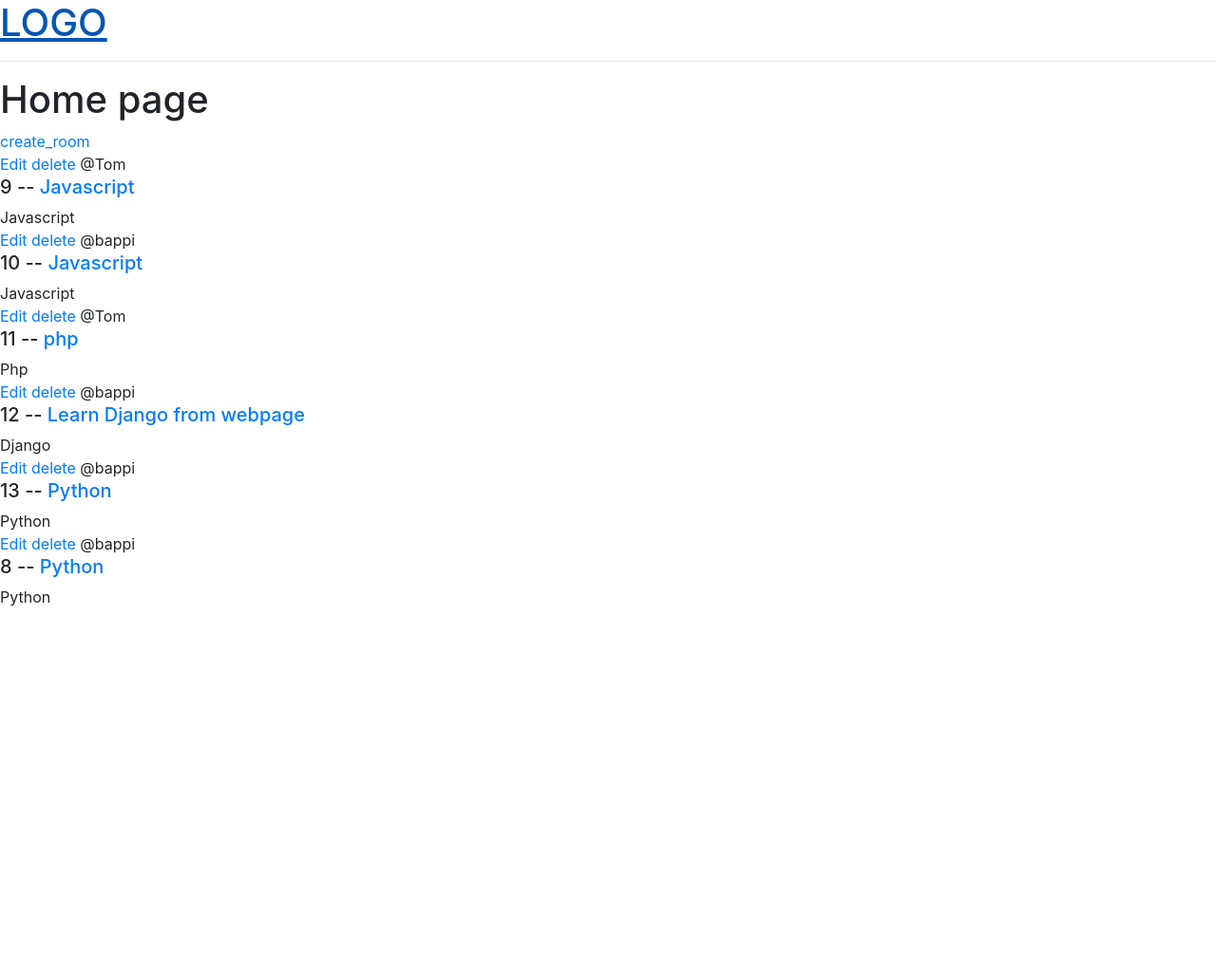
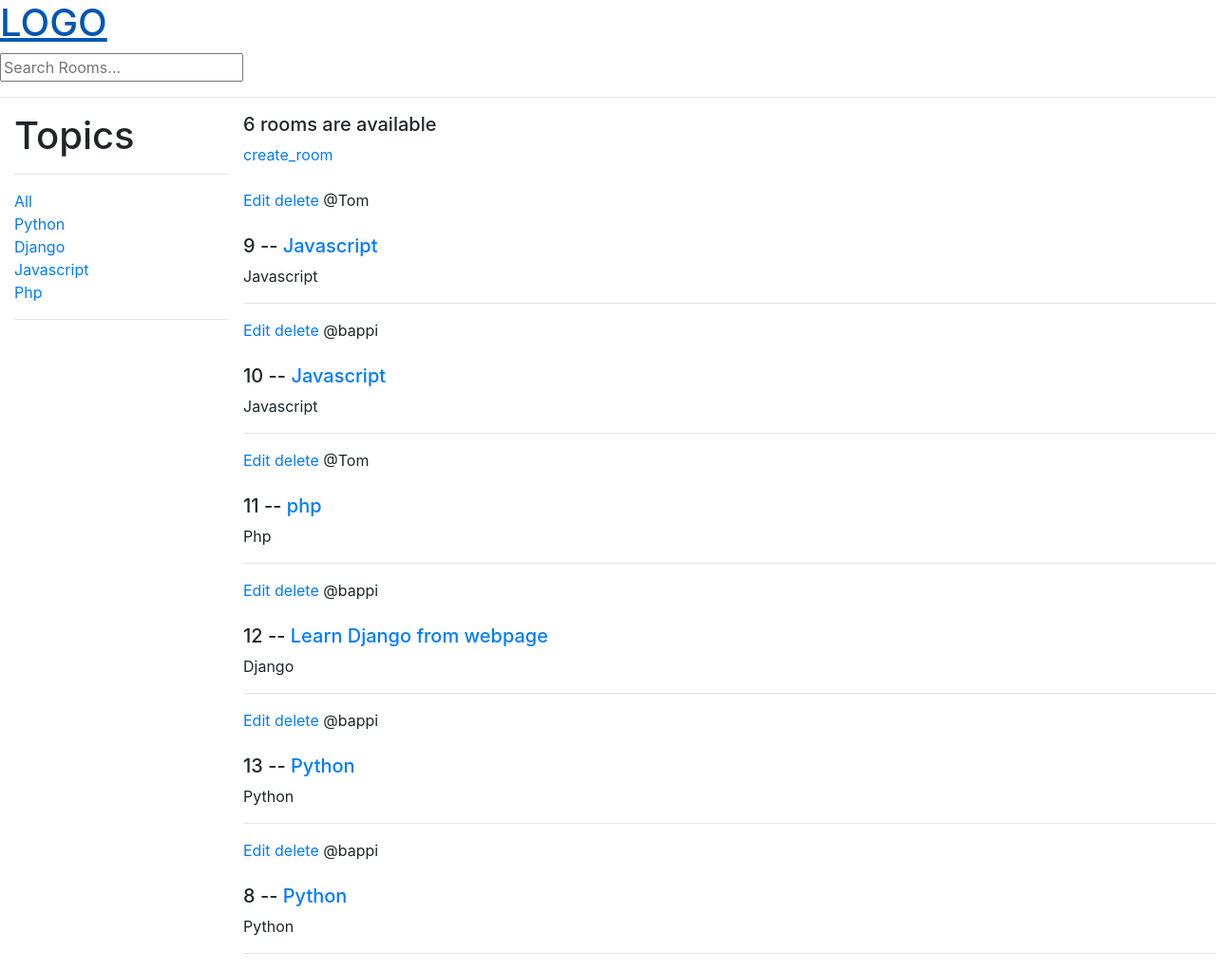
Before and after one commit to abbappii/StudyBud, a Django app: page / in a window 1280 px wide. Shown: the whole page at 95% size. Before the commit the page ends 639 px from the top, so only its background shows below. Run offline with Django 4.2, Linux system fonts and the light colour scheme; data comes from the database, SQL or seed files in the repository; both versions use the stored data as it was after the commit.

Commit message:
search system added

```diff
--- a/base/templates/base/home.html
+++ b/base/templates/base/home.html
@@ -2,25 +2,53 @@
 
 {% block content%}
 
+    <style>
+        .home-container{
+            display: grid;
+            grid-template-columns: 1fr 4fr;
+        }
+    </style>
+
+    <div class="home-container">
         <div>
-        <h1>Home page</h1>
+            <div class="container">
+                <h1>Topics</h1>
+            <hr>
+            <div>
+                <a href="{% url 'home' %}"> All </a>
+
+            </div>
+            {% for topic in topics %}
+                <div>
+                    <a href="{% url 'home' %}?q={{topic.name}}"> {{ topic.name  }} </a>
+                </div>
+            {% endfor %}
+            <hr>
+
+            </div>
+
         </div>
 
         <div>
-
+            <h5>{{ room_count }} rooms are available</h5>
             <a href="{% url 'create_room' %}">create_room</a>
+            <br><br>
 
             <div>
                 {% for room in rooms %}
                     <div>
                         <a href="{% url 'update_room' room.id %}">Edit</a>
                         <a href="{% url 'delete_room' room.id %}">delete</a>
-                    <span>@{{ room.host.username }}</span>
+                        <span>@{{ room.host.username }}</span><br><br>
                         <h5>{{ room.id}} -- <a href="{% url 'room' room.id %}"> {{ room.name }} </a> </h5>
                         <span>{{ room.topic.name }}</span>
+                        <hr>
+
                     </div>
                 {% endfor %}
             </div>
         </div>
+    </div>
+
 
 {% endblock %}
--- a/base/templates/base/main.html
+++ b/base/templates/base/main.html
@@ -5,6 +5,7 @@
     <meta http-equiv="X-UA-Compatible" content="IE=edge">
     <meta name="viewport" content="width=device-width, initial-scale=1.0">
     <link rel="stylesheet" href="https://cdn.jsdelivr.net/npm/bootstrap@4.0.0/dist/css/bootstrap.min.css" >
+
     <title>studybud</title>
 </head>
 <body>
--- a/base/templates/base/navbar.html
+++ b/base/templates/base/navbar.html
@@ -2,5 +2,9 @@
 <a href="/">
     <h1>LOGO</h1>
 </a>
+<form method="GET" action="{% url 'home' %}">
+    <input type="text" name="q" placeholder="Search Rooms...">
+
+</form>
 
 <hr>
--- /dev/null
+++ b/base/templates/css/home.css
@@ -0,0 +1,4 @@
+.home-container{
+    display: grid;
+    grid-template-columns: 1fr 4fr;
+}
--- a/base/views.py
+++ b/base/views.py
@@ -1,7 +1,6 @@
-
-from multiprocessing import context
 from django.shortcuts import redirect, render
-from .models import Rooms
+from .models import Rooms, Topic
+from django.db.models import Q
 from .forms import UserRoom
 # Create your views here.
 
@@ -16,8 +15,18 @@ from .forms import UserRoom
 
 
 def home(request):
-    rooms = Rooms.objects.all()
-    context = {'rooms': rooms}
+    q = request.GET.get('q') if request.GET.get('q') != None else ''
+    # 'q' defer what we pass on url
+    print(q)
+    rooms = Rooms.objects.filter(Q(topic__name__icontains =q) |
+        Q(description__icontains=q) |
+        Q(name__icontains=q)
+        )
+
+    topics = Topic.objects.all()
+    room_count = rooms.count()
+
+    context = {'rooms': rooms,'topics':topics, 'room_count': room_count}
     return  render(request, 'base/home.html',context)
 
 def room(request,pk):
```
Also changed, not shown: db.sqlite3. Lines whose indentation alone changed are shown as unchanged.
